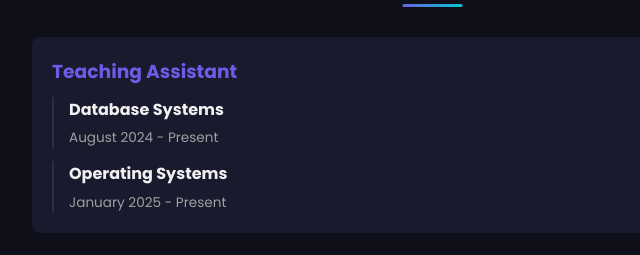
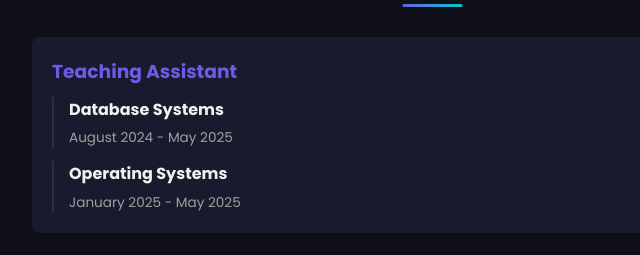
Before and after one commit to mtaha-23/Portfolio, a plain HTML site: page index.html in a window 1280 px wide. Shown: the part 3322-3577 px from the top of the page, 208-848 px from the left. Drawn offline with Linux system fonts and the light colour scheme.

Commit message:
updated TAship timeline

```diff
--- a/index.html
+++ b/index.html
@@ -393,11 +393,11 @@
                     <div class="experience-details">
                         <div class="experience-subject">
                             <h4>Database Systems</h4>
-                            <p>August 2024 - Present</p>
+                            <p>August 2024 - May 2025</p>
                         </div>
                         <div class="experience-subject">
                             <h4>Operating Systems</h4>
-                            <p>January 2025 - Present</p>
+                            <p>January 2025 - May 2025</p>
                         </div>
                     </div>
                 </div>
```
